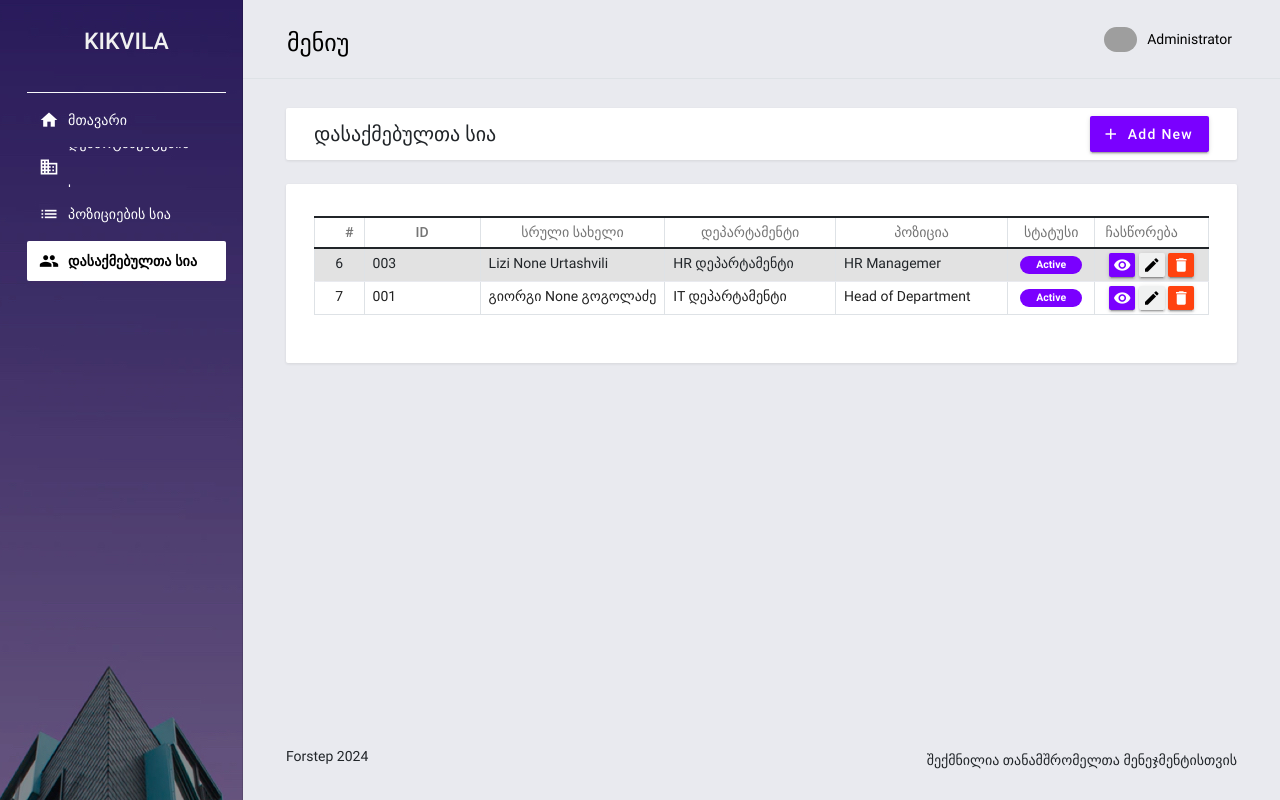
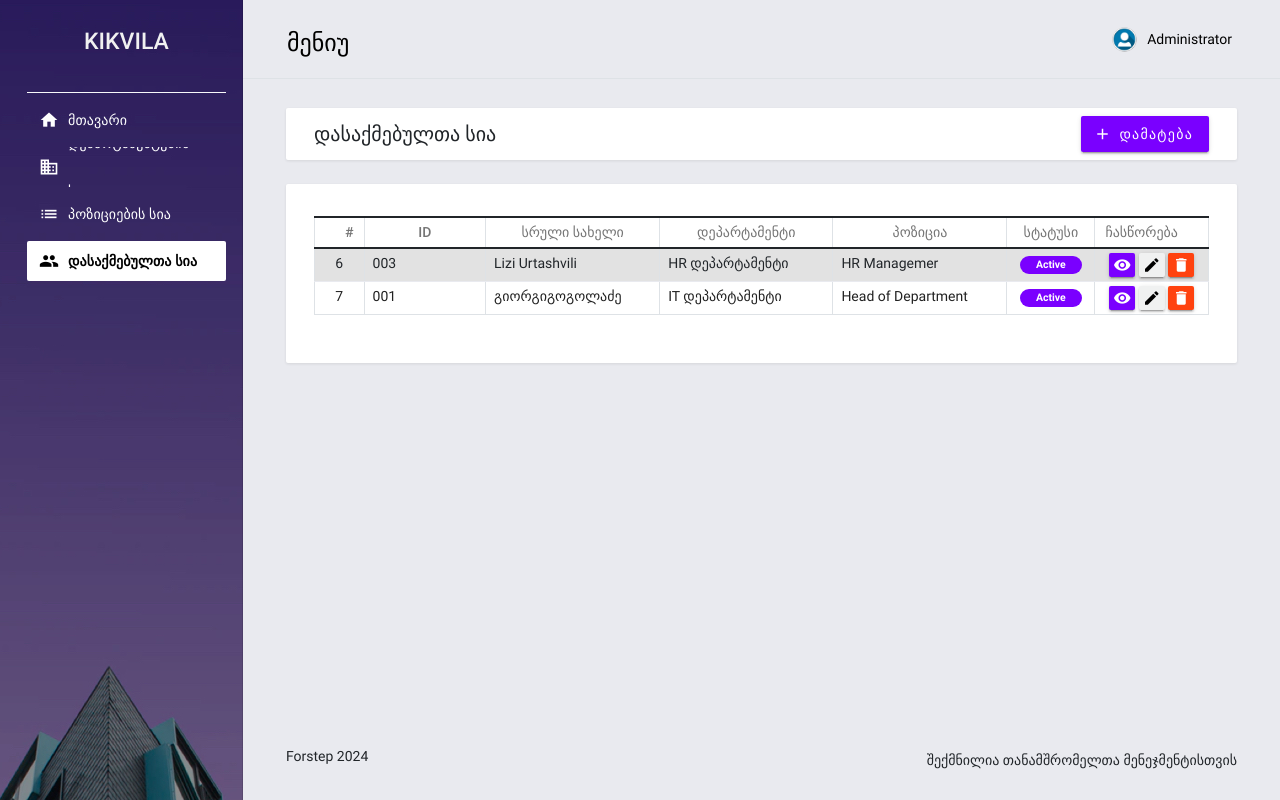
Before and after one commit to Kikvila123/stepfinal, a Django app: page /employees in a window 1280 px wide. Run offline with Django 4.2, Linux system fonts and the light colour scheme; a user stored in the database is signed in; data comes from the database, SQL or seed files in the repository; both versions use the stored data as it was after the commit; some libraries are stand-ins or nearby versions; grey boxes are pictures that could not be loaded.

Commit message:
last update

```diff
--- a/employee_information/templates/employee_information/employees.html
+++ b/employee_information/templates/employee_information/employees.html
@@ -4,7 +4,7 @@
         <div class="d-flex justify-content-between align-items-center">
             <h4 class="card-title mb-0">დასაქმებულთა სია</h4>
             <div class="text-start">
-                <button class="mdc-button mdc-button--raised mdc-ripple-upgraded btn-sm" id="create_new"><i class="material-icons mdc-button__icon">add</i><span> Add New</span></button>
+                <button class="mdc-button mdc-button--raised mdc-ripple-upgraded btn-sm" id="create_new"><i class="material-icons mdc-button__icon">add</i><span> დამატება</span></button>
             </div>
         </div>
     </div>
@@ -38,7 +38,7 @@
                     <tr>
                         <td class="px-2 py-1 text-center">{{ employee.id }}</td>
                         <td class="px-2 py-1 text-start">{{ employee.code }}</td>
-                        <td class="px-2 py-1 text-start">{{ employee.firstname }} {{ employee.middlename }} {{ employee.lastname }}</td>
+                        <td class="px-2 py-1 text-start">{{ employee.firstname }}{{ employee.lastname }}</td>
                         <td class="px-2 py-1 text-start">{{ employee.department_id }}</td>
                         <td class="px-2 py-1 text-start">{{ employee.position_id }}</td>
                         <td class="px-2 py-1 text-center">
--- a/employee_information/templates/employee_information/manage_employee.html
+++ b/employee_information/templates/employee_information/manage_employee.html
@@ -11,10 +11,6 @@
                     <label for="firstname" class="control-label">სახელი</label>
                     <input type="text" name="firstname" id="firstname" class="form-control form-control-sm rounded-0" value="{% if employee.firstname %}{{employee.firstname}}{% endif %}" required>
                 </div>
-                <!-- <div class="form-group mb-3">
-                    <label for="middlename" class="control-label">Middle Name</label>
-                    <input type="text" name="middlename" id="middlename" class="form-control form-control-sm rounded-0" value="{% if employee.middlename %}{{employee.middlename}}{% endif %}">
-                </div> -->
                 <div class="form-group mb-3">
                     <label for="lastname" class="control-label">გვარი</label>
                     <input type="text" name="lastname" id="lastname" class="form-control form-control-sm rounded-0" value="{% if employee.lastname %}{{employee.lastname}}{% endif %}" required>
--- a/employee_information/templates/employee_information/topNavigation.html
+++ b/employee_information/templates/employee_information/topNavigation.html
@@ -10,7 +10,7 @@
                 <button class="mdc-button mdc-menu-button">
                     <span class="d-flex align-items-center">
                     <span class="figure">
-                        <img src="{% static 'employee_information/assets/material-admin/images/faces/ava.jpg' %}" alt="user" class="user">
+                        <img src="{% static 'employee_information/assets/material-admin/images/user.png' %}" alt="user" class="user">
                     </span>
                     <span class="user-name">{{ user.first_name }}</span>
                     </span>
--- a/employee_information/templates/employee_information/view_employee.html
+++ b/employee_information/templates/employee_information/view_employee.html
@@ -11,7 +11,7 @@
                 <dt class="mdc-typography mdc-theme--primary">დასაქმებულის ID/Code</dt>
                 <dd class="ps-3 fw-bolder">{{ employee.code }}</dd>
                 <dt class="mdc-typography mdc-theme--primary">სრული სახელი</dt>
-                <dd class="ps-3 fw-bolder">{{ employee.firstname }} {{ employee.middlename }} {{ employee.lastname }}</dd>
+                <dd class="ps-3 fw-bolder">{{ employee.firstname }} {{ employee.lastname }}</dd>
                 <dt class="mdc-typography mdc-theme--primary">Gender</dt>
                 <dd class="ps-3 fw-bolder">{{ employee.gender }}</dd>
                 <dt class="mdc-typography mdc-theme--primary">დაბადების თარიღი</dt>
--- a/employee_information/views.py
+++ b/employee_information/views.py
@@ -224,15 +224,15 @@
             dept = Department.objects.filter(id=data['department_id']).first()
             pos = Position.objects.filter(id=data['position_id']).first()
             if (data['id']).isnumeric() and int(data['id']) > 0 :
-                save_employee = Employees.objects.filter(id = data['id']).update(code=data['code'], firstname = data['firstname'],middlename = data['middlename'],lastname = data['lastname'],dob = data['dob'],gender = data['gender'],contact = data['contact'],email = data['email'],address = data['address'],department_id = dept,position_id = pos,date_hired = data['date_hired'],salary = data['salary'],status = data['status'])
+                save_employee = Employees.objects.filter(id = data['id']).update(code=data['code'], firstname = data['firstname'],lastname = data['lastname'],dob = data['dob'],gender = data['gender'],contact = data['contact'],email = data['email'],address = data['address'],department_id = dept,position_id = pos,date_hired = data['date_hired'],salary = data['salary'],status = data['status'])
             else:
-                save_employee = Employees(code=data['code'], firstname = data['firstname'],middlename = data['middlename'],lastname = data['lastname'],dob = data['dob'],gender = data['gender'],contact = data['contact'],email = data['email'],address = data['address'],department_id = dept,position_id = pos,date_hired = data['date_hired'],salary = data['salary'],status = data['status'])
+                save_employee = Employees(code=data['code'], firstname = data['firstname'],lastname = data['lastname'],dob = data['dob'],gender = data['gender'],contact = data['contact'],email = data['email'],address = data['address'],department_id = dept,position_id = pos,date_hired = data['date_hired'],salary = data['salary'],status = data['status'])
                 save_employee.save()
             resp['status'] = 'success'
         except Exception:
             resp['status'] = 'failed'
             print(Exception)
-            print(json.dumps({"code":data['code'], "firstname" : data['firstname'],"middlename" : data['middlename'],"lastname" : data['lastname'],"dob" : data['dob'],"gender" : data['gender'],"contact" : data['contact'],"email" : data['email'],"address" : data['address'],"department_id" : data['department_id'],"position_id" : data['position_id'],"date_hired" : data['date_hired'],"salary" : data['salary'],"status" : data['status']}))
+            print(json.dumps({"code":data['code'], "firstname" : data['firstname'],"lastname" : data['lastname'],"dob" : data['dob'],"gender" : data['gender'],"contact" : data['contact'],"email" : data['email'],"address" : data['address'],"department_id" : data['department_id'],"position_id" : data['position_id'],"date_hired" : data['date_hired'],"salary" : data['salary'],"status" : data['status']}))
     return HttpResponse(json.dumps(resp), content_type="application/json")
 
 @login_required
```
Also changed, not shown: README.md (deleted), db.sqlite3, static/employee_information/assets/material-admin/images/user.png (added).
